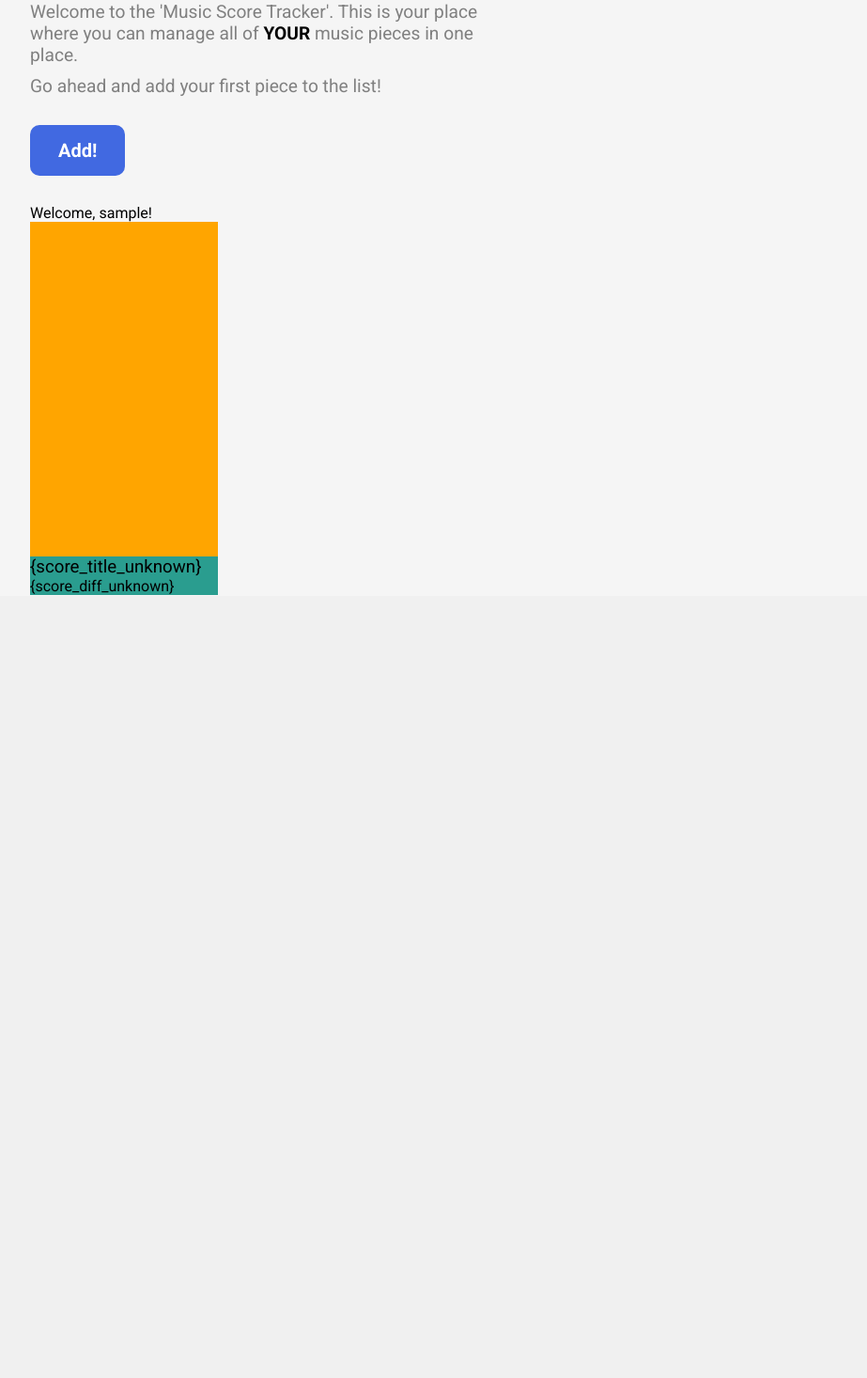
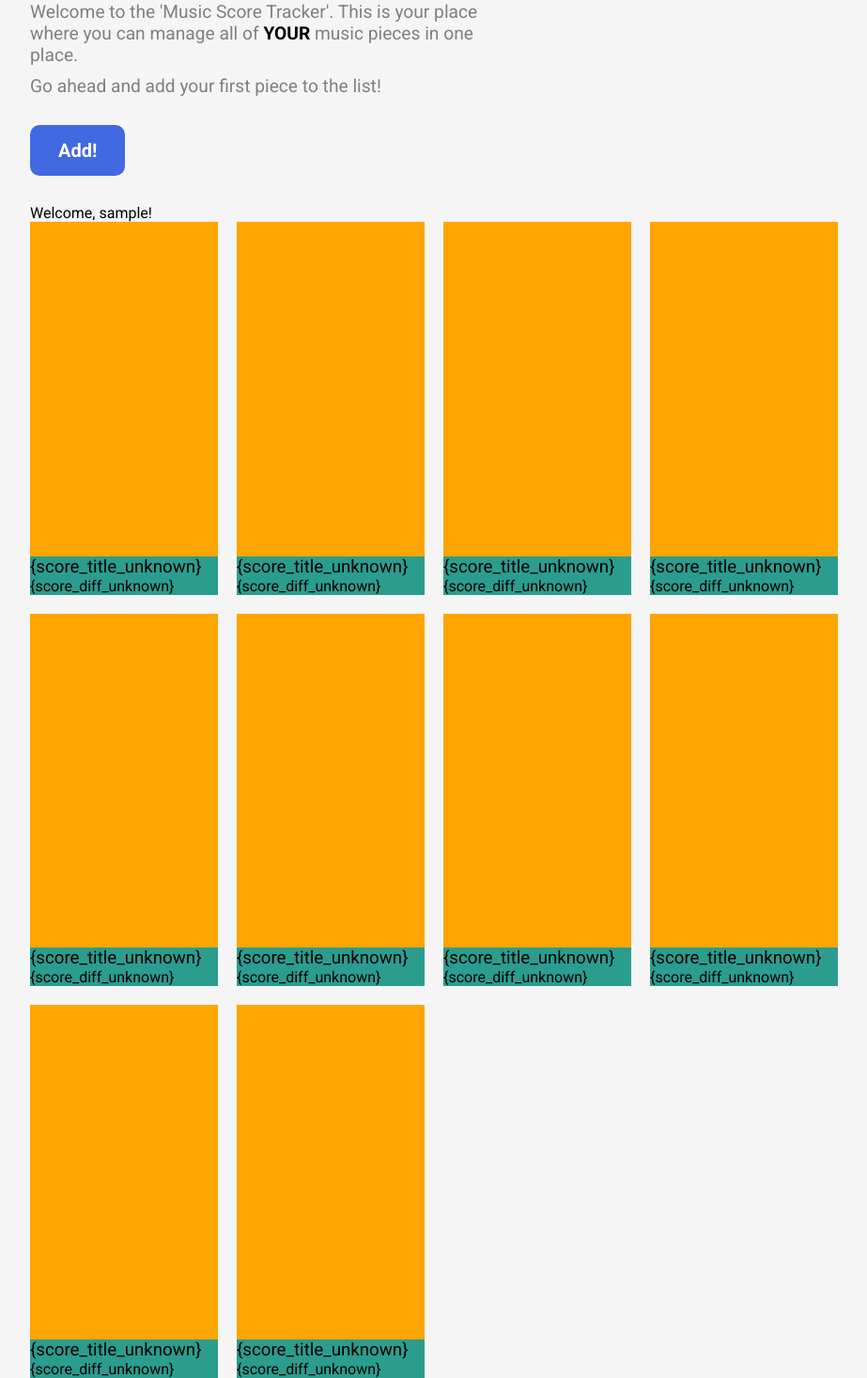
Before and after one commit to RobinV-Hogent/music_score_tracker, a Django app: page / in a window 1280 px wide. Shown: the part 166-1632 px from the top of the page at 94% size, without its empty margins (96-1019 px from the left). Before the commit the page ends 799 px from the top, so only its background shows below. Run offline with Django 5.2, Linux system fonts and the light colour scheme; the visitor is signed in with stand-in values (Sample User, id 1); some web fonts are replaced.

Commit message:
frontend: fixing layouts + score_cards

```diff
--- a/music_score_tracker/music_scores/static/styling/style.css
+++ b/music_score_tracker/music_scores/static/styling/style.css
@@ -12,6 +12,18 @@
 
 body {
     background-color: whitesmoke;
+}
+
+.score_card {
+    background-color: #2a9d8f;
+    color: black;
+    width: 200px;
+}
+
+.score_card__preview {
+    width: 100%;
+    aspect-ratio: 9/16;
+    background-color: orange;
 }
 
 
--- a/music_score_tracker/music_scores/templates/pages/welcome.html
+++ b/music_score_tracker/music_scores/templates/pages/welcome.html
@@ -26,5 +26,6 @@
 {% block page_content %}
     <p>Welcome, {{ user.username }}!</p>
 
-    {% include "partials/score_card.html" %}
+
+    {% include 'partials/score-card-collection.html' with scores=scores %}
 {% endblock page_content %}
--- /dev/null
+++ b/music_score_tracker/music_scores/templates/partials/score-card-collection.html
@@ -0,0 +1,18 @@
+<style>
+
+    .score_card-collection {
+        display: flex;
+        flex-wrap: wrap;
+        gap: 20px;
+    }
+
+</style>
+
+<div class="score_card-collection">
+
+    {% for score in scores %}
+        {% include "partials/score_card.html" %}
+    {% endfor %}
+
+
+</div>
--- a/music_score_tracker/music_scores/templates/partials/score_card.html
+++ b/music_score_tracker/music_scores/templates/partials/score_card.html
@@ -17,4 +17,4 @@
     <div class="score_card__preview"></div>
     <h3>{{ score_title|default:'{score_title_unknown}' }}</h3>
     <p>{{ score_difficulty|default:'{score_diff_unknown}' }}</p>
-<div>
+</div>
--- a/music_score_tracker/music_scores/views.py
+++ b/music_score_tracker/music_scores/views.py
@@ -4,4 +4,4 @@ from django.contrib.auth.decorators import login_required
 # Create your views here.
 @login_required
 def welcome(request):
-    return render(request, 'pages/welcome.html')
+    return render(request, 'pages/welcome.html', {'scores': list(range(10))})
```
